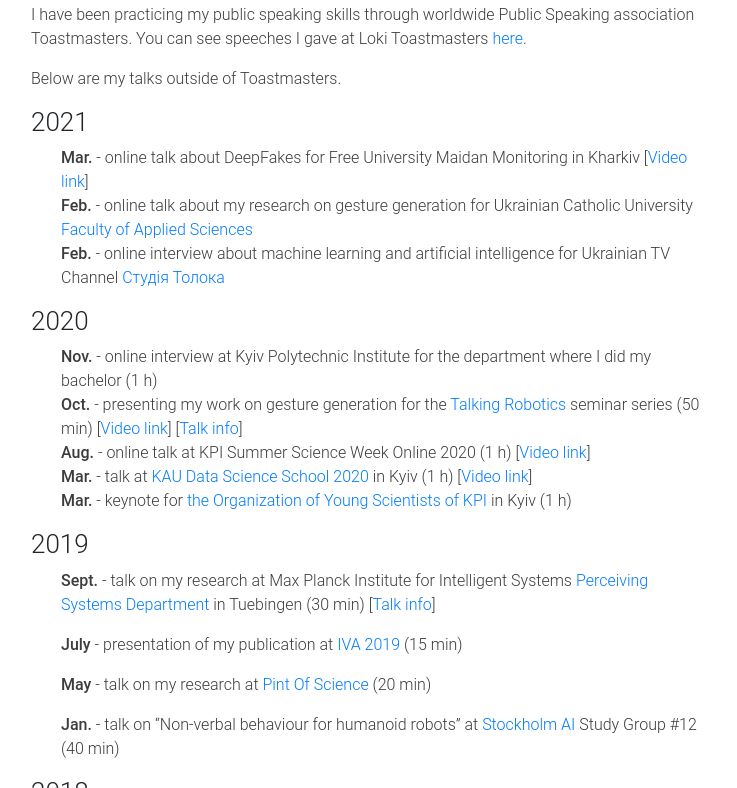
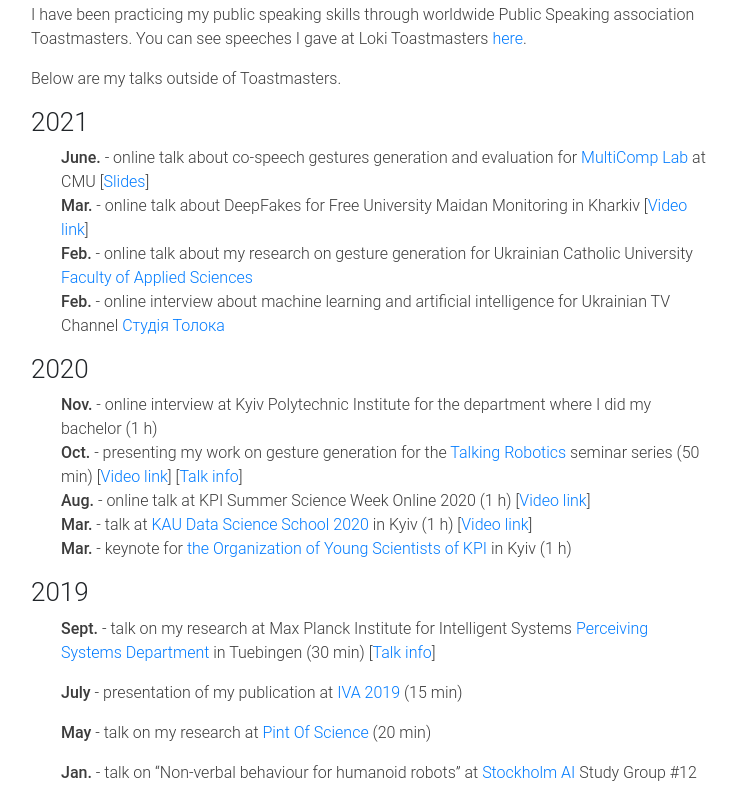
Before and after one commit to Svito-zar/Svito-zar.github.io, a Jekyll site: the page built from _pages/speaking.md, in a window 1280 px wide and 900 px high, scrolled down 357 px, cut to the strip 112-900 px from the top of the window. Shown: the whole strip, without its empty margins (269-1006 px from the left). Built offline with Jekyll 4.4.1, drawn with Linux system fonts in a browser that asks for light colours; nearby versions of some CDN libraries.

Commit message:
Add the new speaking info

```diff
--- a/_pages/speaking.md
+++ b/_pages/speaking.md
@@ -17,6 +17,7 @@
 Below are my talks outside of Toastmasters.
 
 ### 2021
+* <strong>June.</strong> - online talk about co-speech gestures generation and evaluation for [MultiComp Lab](http://multicomp.cs.cmu.edu/) at CMU \[[Slides](https://docs.google.com/presentation/d/1CVj-2WVZQM85TX21e2d7TlTB9VrDjghF2Fpdm_LaNtA/edit?usp=sharing)\]
 * <strong>Mar.</strong> - online talk about DeepFakes for Free University Maidan Monitoring in Kharkiv \[[Video link](https://www.facebook.com/FreeUnivMM/videos/1912384215567763)\]
 * <strong>Feb.</strong> - online talk about my research on gesture generation for Ukrainian Catholic University [Faculty of Applied Sciences](https://apps.ucu.edu.ua/en/)
 * <strong>Feb.</strong> - online interview about machine learning and artificial intelligence for Ukrainian TV Channel [Студія Толока](https://www.youtube.com/channel/UCzOkKP05JbYwPRtJY09fGVA)
```
